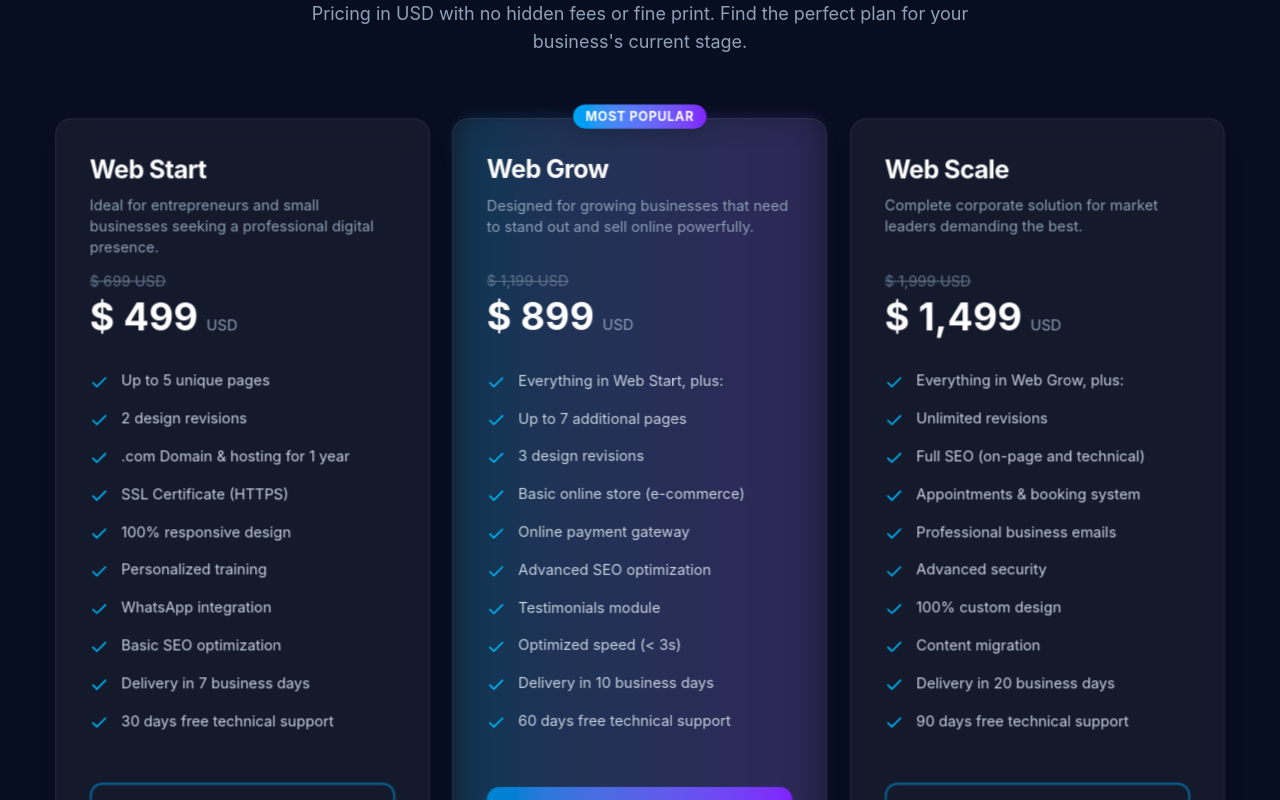
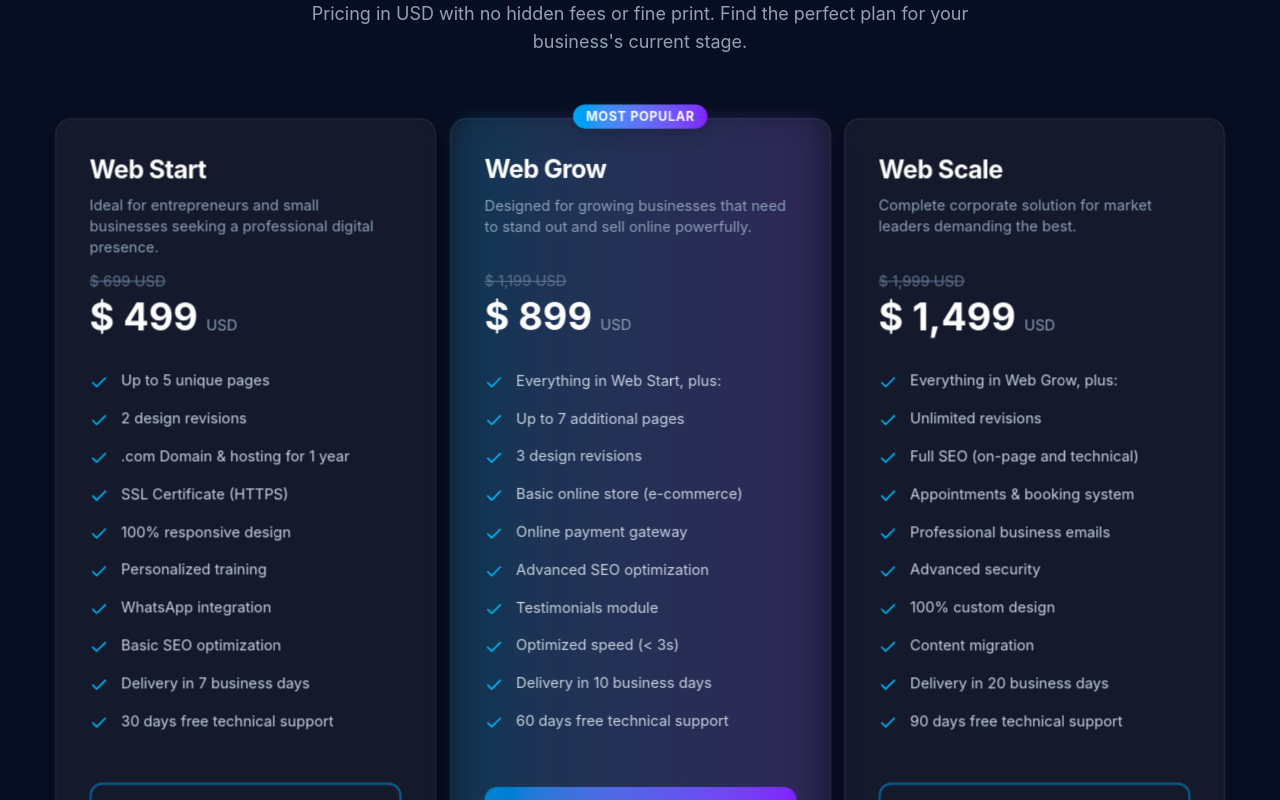
Before and after one commit to EdisonBedoya98/pixel-launch, a React (Vite) app: page /en in a window 1280 px wide. Shown: the part 2820-3620 px from the top of the page. Built offline with nearby package versions, Linux system fonts and the light colour scheme.

Commit message:
Updated gap

```diff
--- a/src/components/sections/Pricing.tsx
+++ b/src/components/sections/Pricing.tsx
@@ -27,7 +27,7 @@
           </p>
         </div>
 
-        <div className="grid grid-cols-1 md:grid-cols-3 gap-10 max-w-6xl mx-auto">
+        <div className="grid grid-cols-1 md:grid-cols-3 gap-10 md:gap-8 max-w-6xl mx-auto">
           {plansData.map((plan, idx) => (
             <Card
               key={idx}
```
